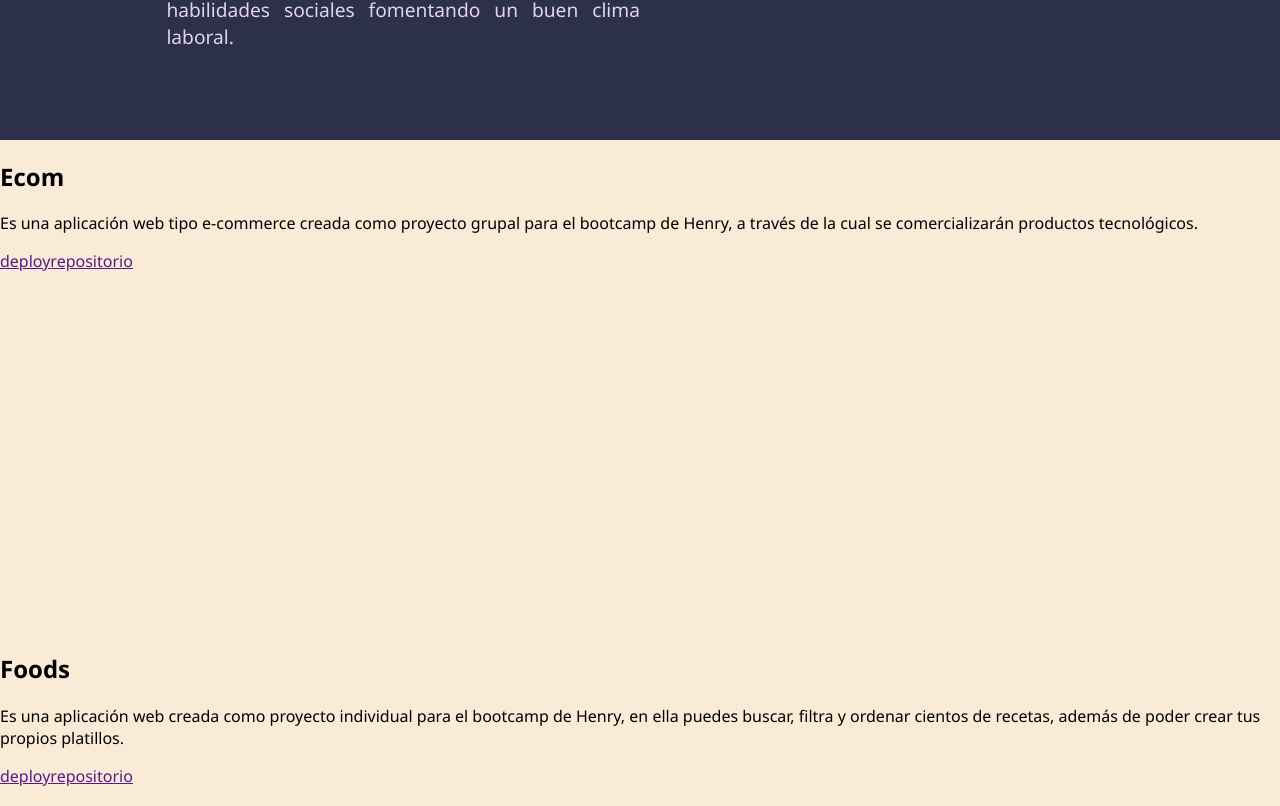
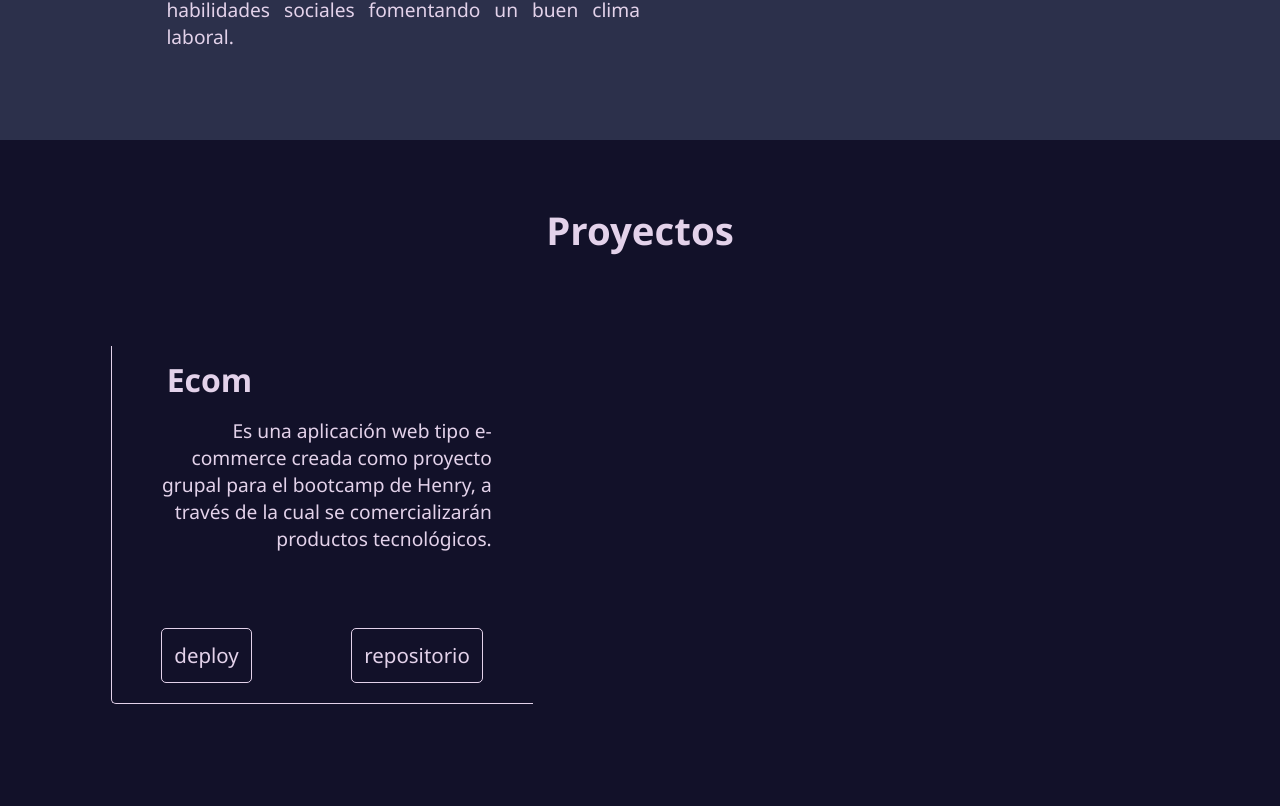
Before and after one commit to CarlosArte91/Portfolio_Carlos_Cruz, a React (Create React App) app: page / in a window 1280 px wide. Shown: the part 954-1760 px from the top of the page. Built offline with nearby package versions, Linux system fonts and the light colour scheme.

Commit message:
styles projects

```diff
--- a/public/style.css
+++ b/public/style.css
@@ -1,7 +1,16 @@
+html {
+    scroll-behavior: smooth;
+}
+
 body {
     background-color: #2c304b;
     background-color: antiquewhite;
+    color: #e3d2ea;
     margin: 0;
     padding: 0;
     font-family:'Segoe UI', Tahoma, Geneva, Verdana, sans-serif;
 }
+
+body a {
+    color: #e3d2ea;
+}
--- a/src/assets/data/projects.js
+++ b/src/assets/data/projects.js
@@ -2,9 +2,9 @@ const projects = [
     {
         name: "Ecom",
         description: "Es una aplicación web tipo e-commerce creada como proyecto grupal para el bootcamp de Henry, a través de la cual se comercializarán productos tecnológicos.",
-        video: "https://www.youtube.com/watch?v=kJsyAdMu1uQ",
-        deploy: "",
-        github: ""
+        video: "https://www.youtube.com/watch?v=AIOom-sO8UU",
+        deploy: "https://client-ecom-07-henry.netlify.app/",
+        github: "https://github.com/CarlosArte91/Ecom/tree/developer"
     },
     {
         name: "Foods",
--- a/src/components/navegation/navbar/navbar.jsx
+++ b/src/components/navegation/navbar/navbar.jsx
@@ -6,7 +6,7 @@ function Navbar() {
         <div className={styles.container}>
             <img src={logo} alt="logo" />
             <ul>
-                <li><a href="#">Proyectos</a></li>
+                <li><a href="#projects">Proyectos</a></li>
                 <li><a href="#">Habilidades</a></li>
                 <li><a href="#">Contacto</a></li>
             </ul>
--- a/src/components/navegation/navbar/navbar.module.css
+++ b/src/components/navegation/navbar/navbar.module.css
@@ -25,8 +25,7 @@
 
 .container ul li a {
     text-decoration: none;
-    color: #e3d2ea;
-    font-size: 1.3vw;
+    font-size: 1.4vw;
 }
 
 .container ul li::before {
@@ -48,3 +47,7 @@
     width: 13vw;
     margin-left: 8%;
 }
+
+/* html {
+    scroll-behavior: smooth;
+} */
--- a/src/components/profile/profile.module.css
+++ b/src/components/profile/profile.module.css
@@ -1,5 +1,4 @@
 .container {
-    color: #e3d2ea;
     margin: 0%;
     padding: 12% 13%;
     display: grid;
@@ -7,6 +6,7 @@
     grid-template-columns: repeat(2, 1fr);
     grid-template-rows: repeat(3, 18%) auto;
     justify-items: center;
+    /* scroll-margin-top: 10ex; */
 }
 
 .profileImage {
--- a/src/components/projects/all_projects/projects.jsx
+++ b/src/components/projects/all_projects/projects.jsx
@@ -1,10 +1,11 @@
 import projects from "../../../assets/data/projects.js";
 import Project from "../template/project";
+import styles from "./projects.module.css";
 
 function Projects() {
-    console.log(projects);
     return (
-        <div>
+        <div className={styles.container} id="projects">
+            <h2 className={styles.title}>Proyectos</h2>
             {
                 projects.length && projects.map((project) => {
                     return (
--- /dev/null
+++ b/src/components/projects/all_projects/projects.module.css
@@ -0,0 +1,14 @@
+.container {
+    scroll-margin-top: 8ex;
+    background-color: #121129;
+    padding: 5% 6%;
+}
+
+.title {
+    margin: 0;
+    font-size: 3vw;
+}
+
+.container h2 {
+    text-align: center;
+}
--- a/src/components/projects/template/project.jsx
+++ b/src/components/projects/template/project.jsx
@@ -1,19 +1,24 @@
 import ReactPlayer from 'react-player';
+import styles from './project.module.css';
 
 function Project({ name, description, video, deploy, github }) {
     return (
-        <>
-            <h2>{name}</h2>
+        <div className={styles.container}>
+            <h3>{name}</h3>
             <p>{description}</p>
-            <div>
-                <a href="">deploy</a>
-                <a href="">repositorio</a>
+            <div className={styles.links}>
+                <a href={deploy} target="_blank">deploy</a>
+                <a href={github} target="_blank">repositorio</a>
             </div>
-            <ReactPlayer
-                url={video}
-                controls
-            />
-        </>
+            <div className={styles.video}>
+                <ReactPlayer
+                    url={video}
+                    controls
+                    width="100%"
+                    height="100%"
+                />
+            </div>
+        </div>
     );
 };
 
--- a/src/components/projects/template/project.module.css
+++ b/src/components/projects/template/project.module.css
@@ -0,0 +1,69 @@
+.container {
+    margin-top: 5%;
+    margin-bottom: 3%;
+    padding: 3%;
+    display: grid;
+    grid-template-columns: 40% 1fr;
+    grid-template-rows: 20% 1fr 27%;
+}
+
+.video {
+    width: 45vw;
+    height: 28vw;
+    grid-column-start: 2;
+    grid-column-end: 3;
+    grid-row-start: 1;
+    grid-row-end: 4;
+    margin-left: auto;
+    margin-right: auto;
+}
+
+.container p {
+    margin: 0;
+    grid-column-start: 1;
+    grid-column-end: 2;
+    grid-row-start: 2;
+    grid-row-end: 3;
+    font-size: 1.5vw;
+    padding: 0% 10% 0% 10%;
+    text-align:right;
+    border-left: 1px solid #e3d2ea;
+}
+
+.links {
+    width: 99.4%;
+    grid-column-start: 1;
+    grid-column-end: 2;
+    grid-row-start: 3;
+    grid-row-end: 4;
+    display: flex;
+    justify-content: space-around;
+    border-bottom: 1px solid #e3d2ea;
+    border-left: 1px solid #e3d2ea;
+    border-radius: 0% 0% 0% 5px;
+}
+
+.links a {
+    text-decoration: none;
+    font-size: 1.6vw;
+    border: solid 1px #e3d2ea;
+    text-align: center;
+    padding: 3%;
+    margin-top: auto;
+    margin-bottom: auto;
+    border-radius: 5px;
+    transition: 0.3s ease-out;
+}
+
+.links a:hover {
+    background-color: #a6a1df;
+    color: #121129;
+    border: solid 1px #a6a1df;
+}
+
+.container h3 {
+    margin: 0;
+    padding: 3% 0% 0% 13%;
+    font-size: 2.5vw;
+    border-left: 1px solid #e3d2ea;
+}
```
